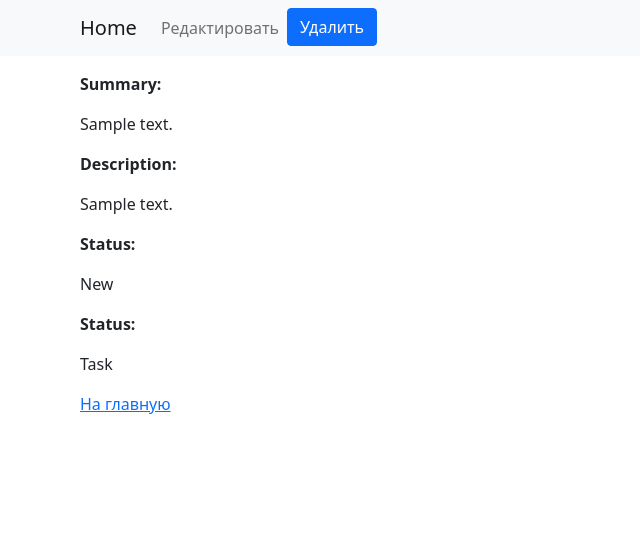
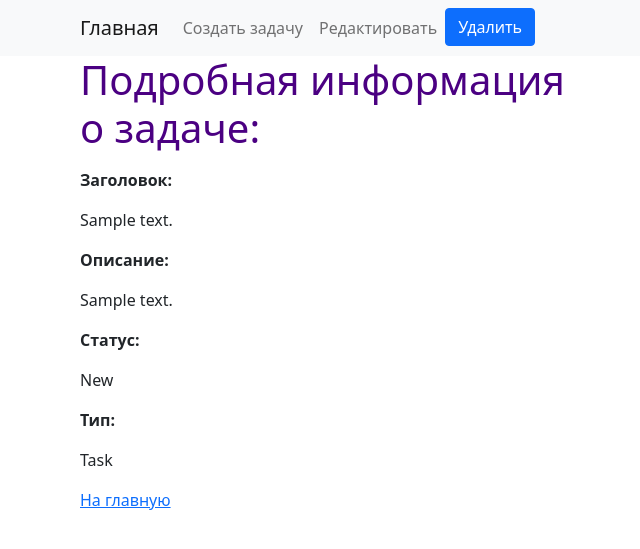
Before and after one commit to azamatdoronov/homework49, a Django app: page /issue/1 in a window 1280 px wide. Shown: the top 549 px of the page, without its empty margins (2-642 px from the left). Run offline with Django 4.2, Linux system fonts and the light colour scheme; tables that the repository leaves empty hold one stand-in row (values such as "Sample post").

Commit message:
Изменил заголовки, чтобы соответствовали смыслу, добавил цвета карточкам и заголовкам

```diff
--- a/homework49/settings.py
+++ b/homework49/settings.py
@@ -55,7 +55,7 @@ ROOT_URLCONF = 'homework49.urls'
 TEMPLATES = [
     {
         'BACKEND': 'django.template.backends.django.DjangoTemplates',
-        'DIRS': [BASE_DIR / 'templates']
+        'DIRS': [BASE_DIR / 'webapp/templates']
         ,
         'APP_DIRS': True,
         'OPTIONS': {
--- /dev/null
+++ b/webapp/static/css/style.css
@@ -0,0 +1,3 @@
+h1 {
+    color: indigo;
+}
--- a/templates/base.html
+++ b/webapp/templates/base.html
@@ -14,7 +14,7 @@
 <body>
 <nav class="navbar navbar-expand-lg navbar-light bg-light">
     <div class="container">
-        <a class="navbar-brand" href="{% url "index" %}">Home</a>
+        <a class="navbar-brand" href="{% url "index" %}">Главная</a>
         <button class="navbar-toggler" type="button" data-bs-toggle="collapse" data-bs-target="#navbarNav"
                 aria-controls="navbarNav" aria-expanded="false" aria-label="Toggle navigation">
             <span class="navbar-toggler-icon"></span>
--- a/templates/create.html
+++ b/webapp/templates/create.html
@@ -1,10 +1,11 @@
 {% extends "base.html" %}
-{% block title %}Создание задачи{% endblock %}
+{% block title %}Create Issue{% endblock %}
 
 {% block content %}
-    <h1>Create Issue</h1>
+    <h1>Создать задачу:</h1>
     <form action="" method="post">
         {% include "partial/form.html" with button_text="Создать" %}
     </form>
+    <br>
     <a href="{% url "index" %}">На главную</a>
 {% endblock %}
--- a/templates/index.html
+++ b/webapp/templates/index.html
@@ -2,15 +2,15 @@
 {% load static %}
 {% block nav %}
     <li class="nav-item">
-        <a class="nav-link" href="{% url "CreateIssue" %}">Создание задачи</a>
+        <a class="nav-link" href="{% url "CreateIssue" %}">Создать задачу</a>
     </li>
 {% endblock %}
 {% block content %}
-    <h1>Задачи</h1>
+    <h1>Задачи:</h1>
     <div class="row">
         {% for issue in issues %}
             <div class="col-12 col-md-6 col-lg-4">
-                <div class="card bg-light mb-3">
+                <div class="card border-primary bg-light mb-3">
                     <div class="card-body">
                         <h5 class="card-title">{{ issue.summary }}</h5>
                         <a href="{% url "IssueView" issue.pk %}" class="card-link">Подробнее</a>
--- a/templates/issue_view.html
+++ b/webapp/templates/issue_view.html
@@ -1,7 +1,7 @@
 {% extends "base.html" %}
 {% block nav %}
     <li class="nav-item">
-{#        <a class="nav-link" href="{% url "CreateIssue" %}">Создание задачи</a>#}
+        <a class="nav-link" href="{% url "CreateIssue" %}">Создать задачу</a>
     </li>
     <li class="nav-item">
         <a class="nav-link" href="{% url "UpdateIssue" issue.pk %}">Редактировать</a>
@@ -15,19 +15,21 @@
 
 {% block content %}
     {{ test }}
+    <h1>Подробная информация <br>
+        о задаче:</h1>
     <p>
-    <p><b>Summary:</b></p>
+    <p><b>Заголовок:</b></p>
         {{ issue.summary }}
     </p>
     <p>
-    <p><b>Description:</b></p>
+    <p><b>Описание:</b></p>
         {{ issue.description }}
     </p>
     <p>
-    <p><b>Status:</b></p>
+    <p><b>Статус:</b></p>
         {{ issue.status }}
     </p>
-    <p><b>Status:</b></p>
+    <p><b>Тип:</b></p>
     <p>
         {{ issue.type }}
     </p>
--- a/templates/update.html
+++ b/webapp/templates/update.html
@@ -1,10 +1,11 @@
 {% extends "base.html" %}
-{% block title %}Изменение задачи{% endblock %}
+{% block title %}Update Issue{% endblock %}
 
 {% block content %}
-    <h1>Update Issue</h1>
+    <h1>Изменение задачи:</h1>
     <form action="" method="post">
         {% include "partial/form.html" with button_text="Изменить"%}
     </form>
+    <br>
     <a href="{% url "index" %}">На главную</a>
 {% endblock %}
```
Also changed, not shown: webapp/forms.py (+0 -15 lines), webapp/templates/delete.html (renamed from templates/delete.html), webapp/templates/partial/form.html (renamed from templates/partial/form.html).
